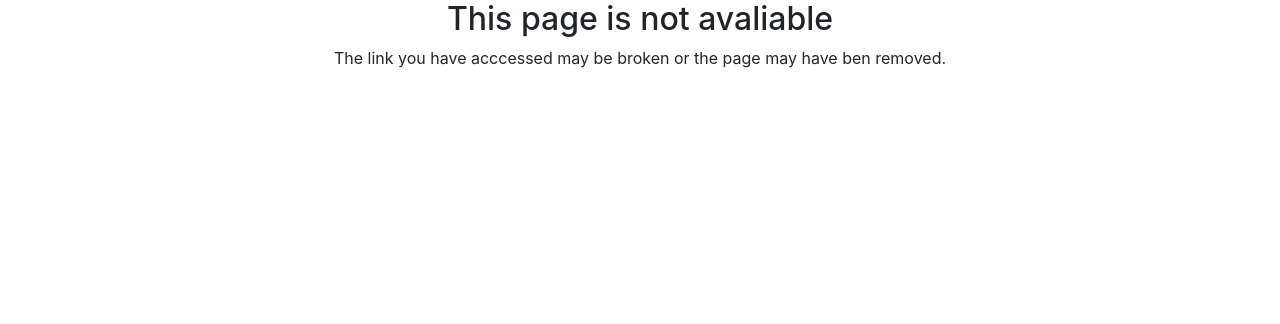
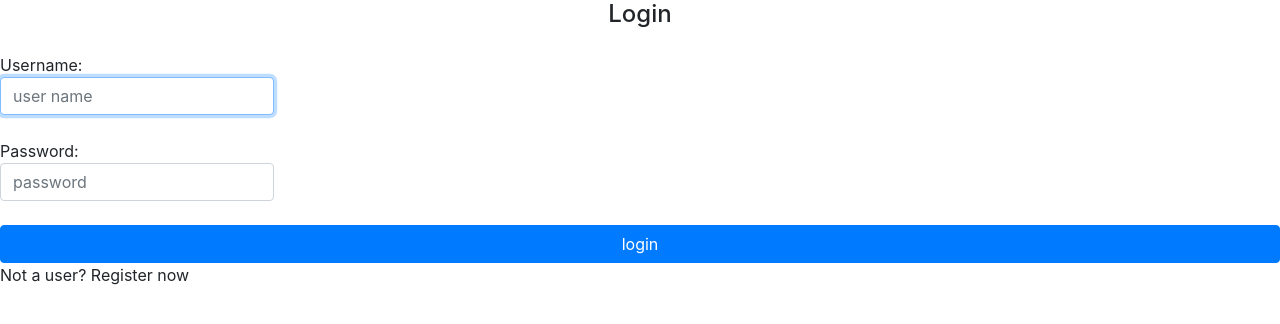
Before and after one commit to gpoleze/angular-picutures, an Angular app: page / in a window 1280 px wide. Shown: the top 324 px of the page. Built offline with nearby package versions, Linux system fonts and the light colour scheme.

Commit message:
added the login page

```diff
--- a/src/app/app.module.ts
+++ b/src/app/app.module.ts
@@ -5,6 +5,7 @@
 import {PhotosModule} from './photos/photos.module';
 import {AppRoutingModule} from './app.routing.module';
 import {ErrorsModule} from './errors/errors.module';
+import {HomeModule} from './home/home.module';
 
 @NgModule({
     declarations: [
@@ -14,7 +15,8 @@
         BrowserModule,
         PhotosModule,
         AppRoutingModule,
-        ErrorsModule
+        ErrorsModule,
+        HomeModule
     ],
     providers: [],
     bootstrap: [AppComponent]
--- a/src/app/app.routing.module.ts
+++ b/src/app/app.routing.module.ts
@@ -4,8 +4,13 @@
 import {PhotoListComponent} from './photos/photo-list/photo-list.component';
 import {NotFoundComponent} from './errors/not-found/not-found.component';
 import {PhotoListResolver} from './photos/photo-list/photo-list.resolver';
+import {SignInComponent} from './home/sign-in/sign-in.component';
 
 const ROUTES: Routes = [
+    {
+        path: '',
+        component: SignInComponent
+    },
     {
         path: 'user/:userName',
         component: PhotoListComponent,
--- /dev/null
+++ b/src/app/home/sign-in/sign-in.component.html
@@ -0,0 +1,21 @@
+<h4 class="text-center">Login</h4>
+
+<form class="form mt-4">
+    <div class="form-group">
+        <label>Username:
+            <input class="form-control" placeholder="user name" autofocus>
+        </label>
+    </div>
+
+    <div class="form-group">
+        <label>Password:
+            <input type="password" class="form-control" placeholder="password">
+        </label>
+    </div>
+
+
+    <button type="submit" class="btn btn-primary btn-block">login</button>
+
+</form>
+
+<p>Not a user? <a>Register now</a></p>
--- /dev/null
+++ b/src/app/home/sign-in/sign-in.component.ts
@@ -0,0 +1,13 @@
+import { Component, OnInit } from '@angular/core';
+
+@Component({
+  templateUrl: './sign-in.component.html'
+})
+export class SignInComponent implements OnInit {
+
+  constructor() { }
+
+  ngOnInit() {
+  }
+
+}
```
Also changed, not shown: src/app/home/home.module.ts (added, +14 -0 lines).
